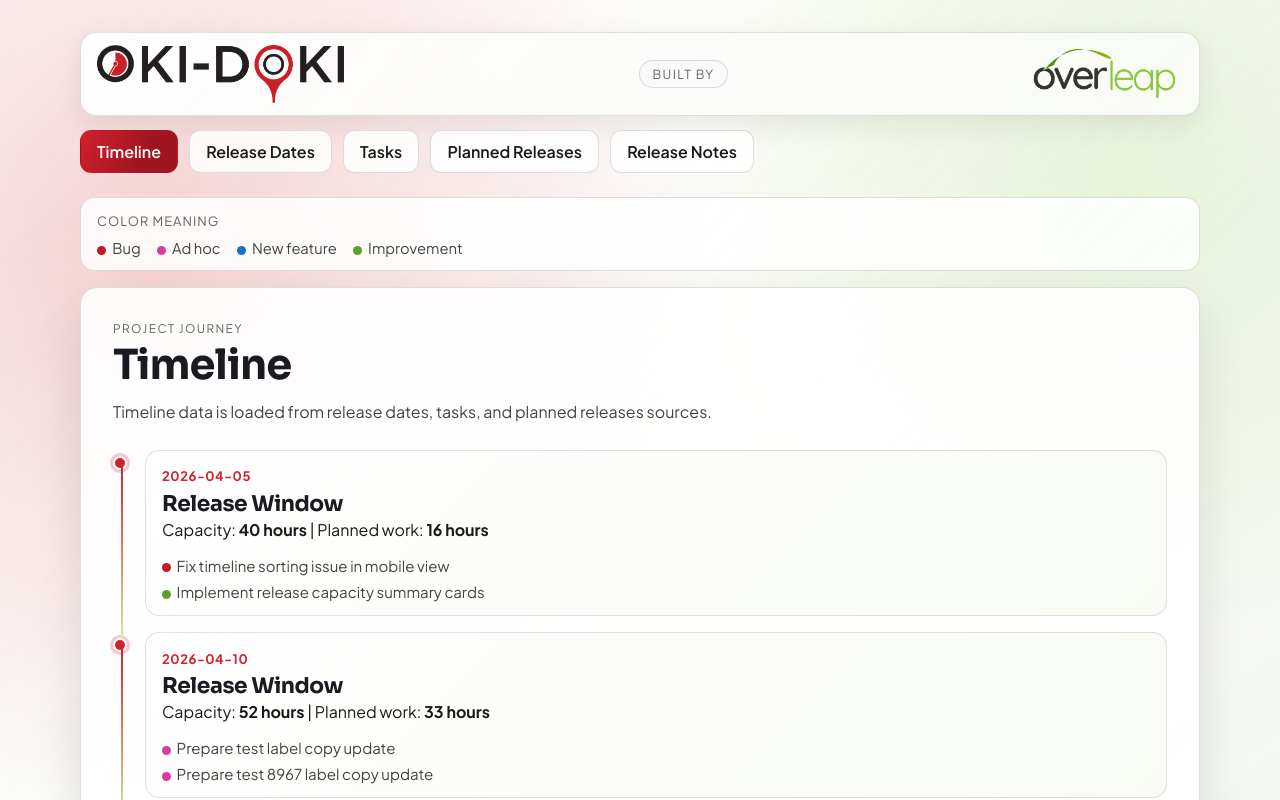
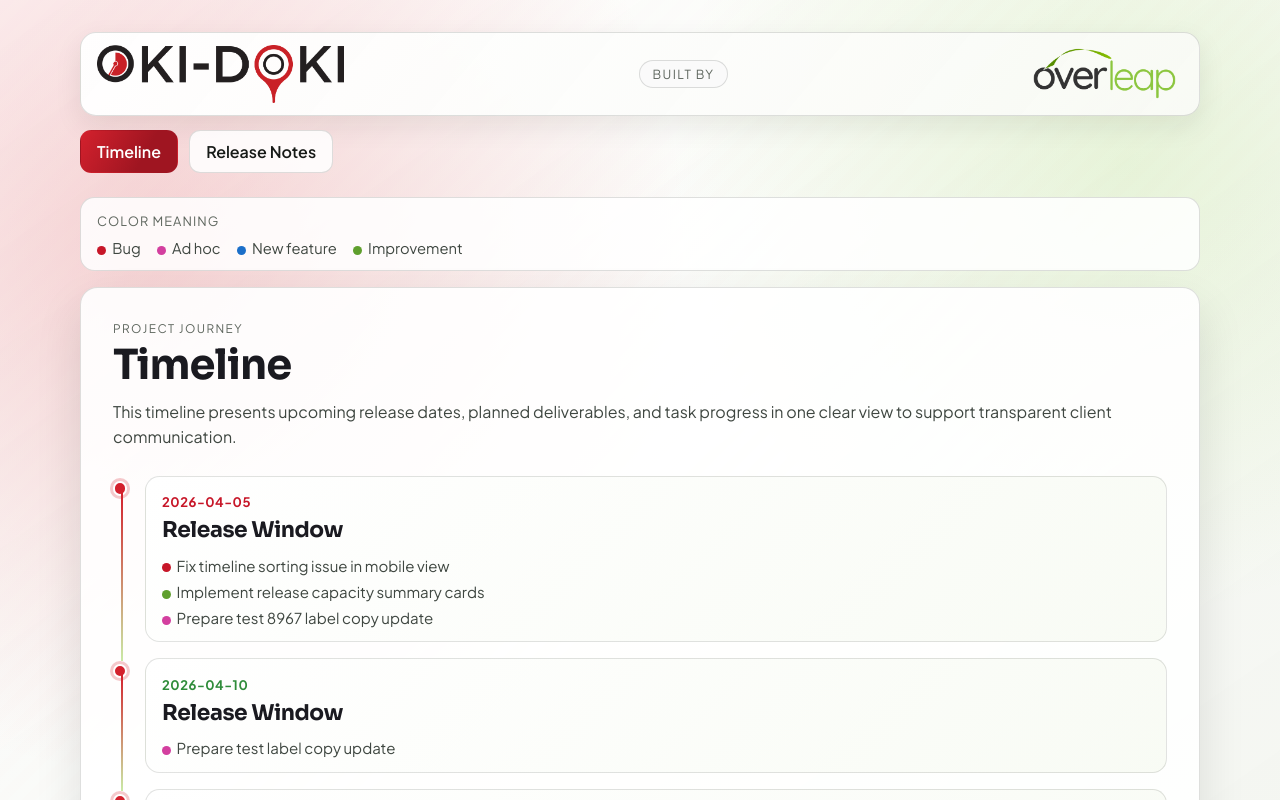
Before and after one commit to rasanga23/TIME_LINE_OKIDOKI, a React (Vite) app: page /#/timeline in a window 1280 px wide. Shown: the top 800 px of the page. Built offline with nearby package versions, Linux system fonts and the light colour scheme.

Commit message:
Update timeline presentation and data structure; enhance styles for better clarity and add new planned release tasks

```diff
--- a/src/App.css
+++ b/src/App.css
@@ -153,6 +153,11 @@
   color: var(--soft-ink);
 }
 
+.intro-full-width {
+  max-width: none;
+  width: 100%;
+}
+
 .timeline-list {
   list-style: none;
   margin: 0;
@@ -198,10 +203,18 @@
 
 .timeline-date {
   margin: 0 0 0.24rem;
-  color: var(--brand-red);
+  color: var(--soft-ink);
   font-size: 0.82rem;
   font-weight: 700;
   letter-spacing: 0.04em;
+}
+
+.timeline-date-ok {
+  color: #2f8c3a;
+}
+
+.timeline-date-over {
+  color: #c71628;
 }
 
 .mini-task-list {
--- a/src/App.tsx
+++ b/src/App.tsx
@@ -78,8 +78,8 @@ function TimelinePage() {
       <div className="page-head">
         <p className="eyebrow">Project Journey</p>
         <h1 id="timeline-heading">Timeline</h1>
-        <p className="intro">
-          Timeline data is loaded from release dates, tasks, and planned releases sources.
+        <p className="intro intro-full-width">
+          This timeline presents upcoming release dates, planned deliverables, and task progress in one clear view to support transparent client communication.
         </p>
       </div>
 
@@ -88,12 +88,16 @@ function TimelinePage() {
           <li key={event.date} className="timeline-item">
             <div className="timeline-dot" aria-hidden="true" />
             <article className="timeline-card">
-              <p className="timeline-date">{event.date}</p>
+              <p
+                className={
+                  event.totalTaskHours > event.capacityHours
+                    ? 'timeline-date timeline-date-over'
+                    : 'timeline-date timeline-date-ok'
+                }
+              >
+                {event.date}
+              </p>
               <h2>Release Window</h2>
-              <p>
-                Capacity: <strong>{event.capacityHours} hours</strong> | Planned work:{' '}
-                <strong>{event.totalTaskHours} hours</strong>
-              </p>
               <ul className="mini-task-list">
                 {event.tasks.map((task) => (
                   <li key={task.id}>
@@ -253,24 +257,6 @@ function App() {
             Timeline
           </NavLink>
           <NavLink
-            to="/release-dates"
-            className={({ isActive }) => (isActive ? 'nav-link active' : 'nav-link')}
-          >
-            Release Dates
-          </NavLink>
-          <NavLink
-            to="/tasks"
-            className={({ isActive }) => (isActive ? 'nav-link active' : 'nav-link')}
-          >
-            Tasks
-          </NavLink>
-          <NavLink
-            to="/planned-releases"
-            className={({ isActive }) => (isActive ? 'nav-link active' : 'nav-link')}
-          >
-            Planned Releases
-          </NavLink>
-          <NavLink
             to="/release-notes"
             className={({ isActive }) => (isActive ? 'nav-link active' : 'nav-link')}
           >
@@ -292,7 +278,7 @@ function App() {
       </main>
 
       <footer className="site-footer">
-        <p>Time line project updates by Overleap for OKI-DOKI.</p>
+        <p>Updates by Overleap for OKI-DOKI</p>
       </footer>
     </div>
   )
--- a/src/timeline-data/index.ts
+++ b/src/timeline-data/index.ts
@@ -39,10 +39,6 @@ export function buildTimelineData(): TimelineEntry[] {
         continue
       }
 
-      if (usedHours + task.hours > releaseDate.capacityHours) {
-        continue
-      }
-
       selectedTasks.push(task)
       usedHours += task.hours
       assignedTaskIds.add(task.id)
--- a/src/timeline-data/planned-releases.ts
+++ b/src/timeline-data/planned-releases.ts
@@ -3,7 +3,7 @@ import type { PlannedReleaseEntry } from './types'
 export const plannedReleasesData: PlannedReleaseEntry[] = [
   {
     date: '2026-04-05',
-    taskIds: ['T-101', 'T-102'],
+    taskIds: ['T-101', 'T-102', 'T-110'],
   },
   {
     date: '2026-04-12',
```
